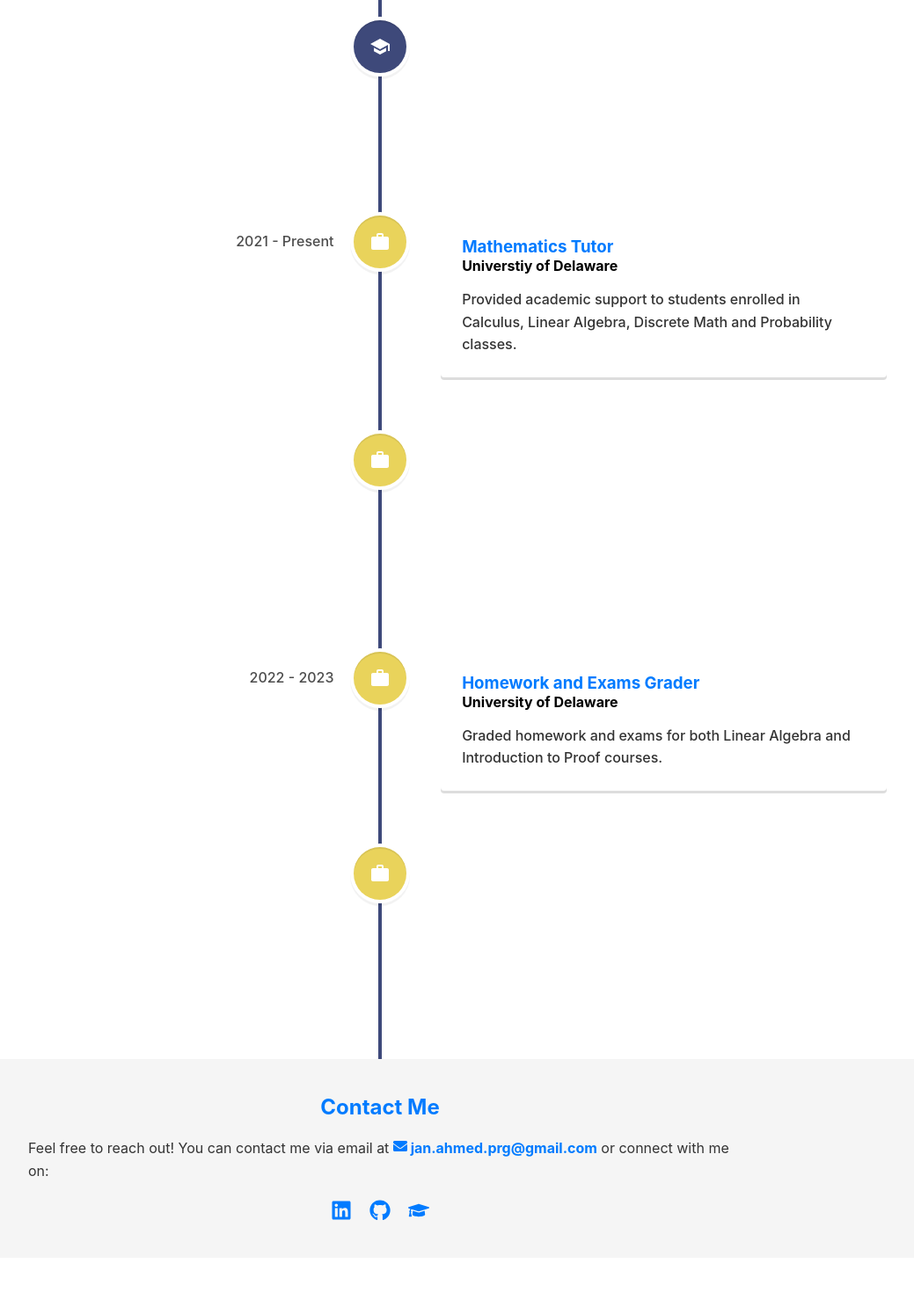
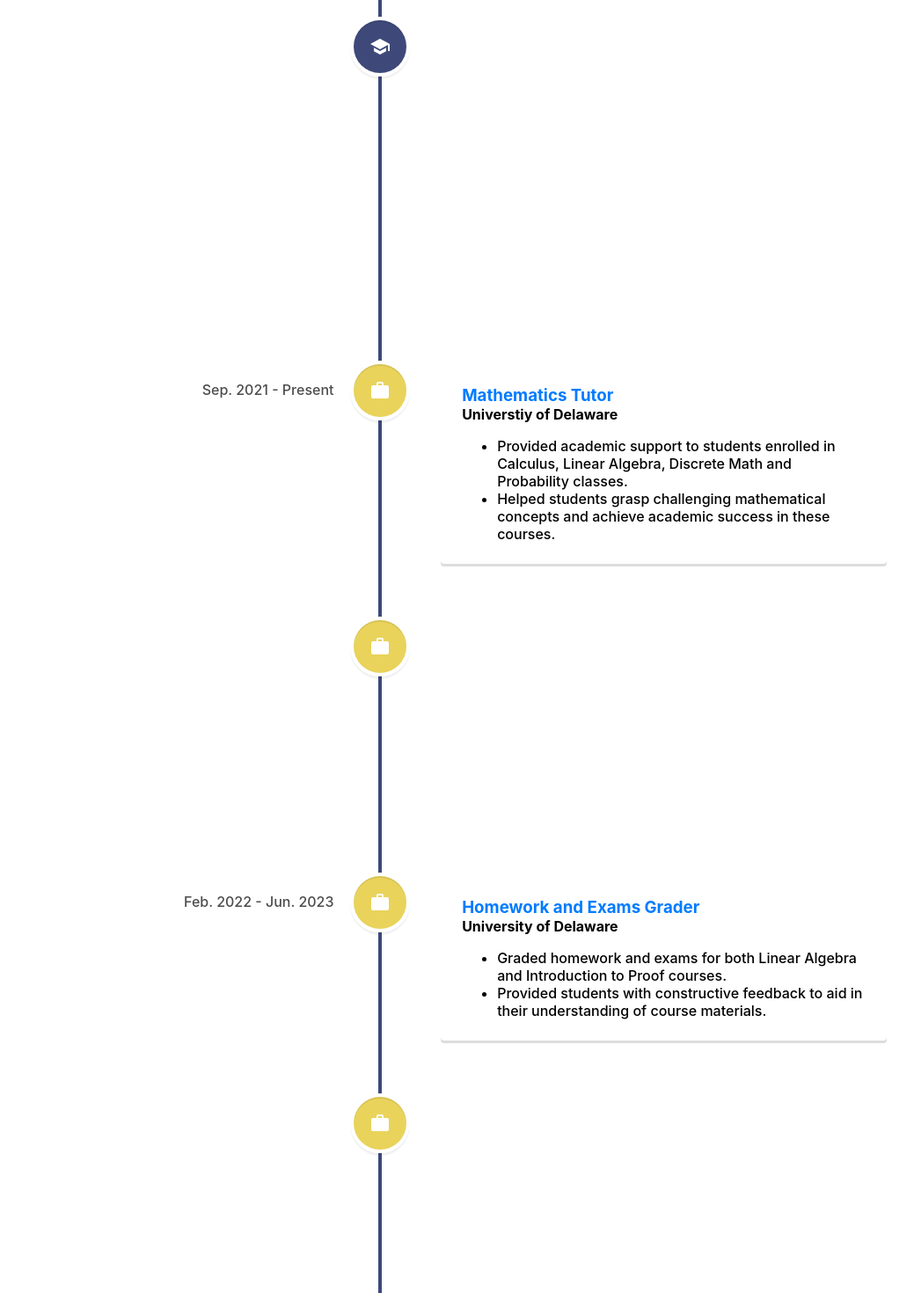
Before and after one commit to janahmedprg/janahmedprg.github.io, a React (Create React App) app: page /Jan-Ahmed/experience in a window 1280 px wide. Shown: the part 120-1590 px from the top of the page at 88% size, without its empty margins (208-1247 px from the left). Before the commit the page ends 1550 px from the top, so only its background shows below. Built offline with nearby package versions, Linux system fonts and the light colour scheme; no server answers.

Commit message:
new stuff

```diff
--- a/src/components/Experience.js
+++ b/src/components/Experience.js
@@ -12,8 +12,8 @@ function Experience() {
     <div className="experience">
       <VerticalTimeline lineColor="#3e497a">
         <VerticalTimelineElement
-          className="vertical-timeline-element--education"
-          date="2020 - 2024"
+          className="vertical-timeline-element--education vtel"
+          date="Sep. 2020 - May 2024"
           iconStyle={{ background: "#3e497a", color: "#fff" }}
           icon={<SchoolIcon />}
         >
@@ -21,15 +21,40 @@ function Experience() {
             Universtiy of Delaware
           </h3>
           <h4 className="vertical-timeline-element-subtitle">
-            {" "}
-            Bachelor of Science
+            Bachelor of Science in Applied Mathematics
           </h4>
-          <p> Double major in Applied Mathematics and Computer Science.</p>
+          <h4 className="vertical-timeline-element-subtitle">
+            Bachelor of Science in Computer Science
+          </h4>
+          <ul
+            style={{
+              fonSize: "10px",
+              fontWeight: "500",
+              marginBottom: "0",
+            }}
+          >
+            <li>
+              <b>GPA:</b> 3.934
+            </li>
+            <li>
+              <b>Co-Founder & Co-President:</b> Competitive Programming Club
+            </li>
+            <li>
+              <b>Directed Reading Program:</b> Reading Introduction to
+              Probability Models by Sheldon M. Ross
+            </li>
+            <li>
+              <b>Relevant Coursework:</b> Probability Theory, Linear Algebra,
+              Real Analysis, Combinatorics and Graph Theory, Optimization,
+              Machine Learning, Data Mining, Algorithms and Advanced
+              Programming, and Automata Theory
+            </li>
+          </ul>
         </VerticalTimelineElement>
 
         <VerticalTimelineElement
-          className="vertical-timeline-element--work"
-          date="2021 - Present"
+          className="vertical-timeline-element--work vtel"
+          date="Sep. 2021 - Present"
           iconStyle={{ background: "#e9d35b", color: "#fff" }}
           icon={<WorkIcon />}
         >
@@ -37,15 +62,27 @@ function Experience() {
           <h4 className="vertical-timeline-element-subtitle">
             Universtiy of Delaware
           </h4>
-          <p>
-            Provided academic support to students enrolled in Calculus, Linear
-            Algebra, Discrete Math and Probability classes.
-          </p>
+          <ul
+            style={{
+              fonSize: "10px",
+              fontWeight: "500",
+              marginBottom: "0",
+            }}
+          >
+            <li>
+              Provided academic support to students enrolled in Calculus, Linear
+              Algebra, Discrete Math and Probability classes.
+            </li>
+            <li>
+              Helped students grasp challenging mathematical concepts and
+              achieve academic success in these courses.
+            </li>
+          </ul>
         </VerticalTimelineElement>
 
         <VerticalTimelineElement
           className="vertical-timeline-element--work"
-          date="2022 - 2023"
+          date="Feb. 2022 - Jun. 2023"
           iconStyle={{ background: "#e9d35b", color: "#fff" }}
           icon={<WorkIcon />}
         >
@@ -53,14 +90,27 @@ function Experience() {
           <h4 className="vertical-timeline-element-subtitle">
             University of Delaware
           </h4>
-          <p>
-            Demonstrated leadership and teaching skills by guiding and assisting
-            10-20 students weekly during computer science lab sessions.
-          </p>
+          <ul
+            style={{
+              fonSize: "10px",
+              fontWeight: "500",
+              marginBottom: "0",
+            }}
+          >
+            <li>
+              Collaborated closely with professors from the University of
+              Delaware Computer Science Department.
+            </li>
+            <li>
+              Demonstrated leadership and teaching skills by guiding and
+              assisting 10-20 students weekly during computer science lab
+              sessions.
+            </li>
+          </ul>
         </VerticalTimelineElement>
         <VerticalTimelineElement
           className="vertical-timeline-element--work"
-          date="2022 - 2023"
+          date="Feb. 2022 - Jun. 2023"
           iconStyle={{ background: "#e9d35b", color: "#fff" }}
           icon={<WorkIcon />}
         >
@@ -70,14 +120,26 @@ function Experience() {
           <h4 className="vertical-timeline-element-subtitle">
             University of Delaware
           </h4>
-          <p>
-            Graded homework and exams for both Linear Algebra and Introduction
-            to Proof courses.
-          </p>
+          <ul
+            style={{
+              fonSize: "10px",
+              fontWeight: "500",
+              marginBottom: "0",
+            }}
+          >
+            <li>
+              Graded homework and exams for both Linear Algebra and Introduction
+              to Proof courses.
+            </li>
+            <li>
+              Provided students with constructive feedback to aid in their
+              understanding of course materials.
+            </li>
+          </ul>
         </VerticalTimelineElement>
         <VerticalTimelineElement
           className="vertical-timeline-element--work"
-          date="2022 - 2023"
+          date="Aug. 2022 - Nov. 2022"
           iconStyle={{ background: "#e9d35b", color: "#fff" }}
           icon={<WorkIcon />}
         >
@@ -85,11 +147,22 @@ function Experience() {
             Software Dev Engineer I
           </h3>
           <h4 className="vertical-timeline-element-subtitle">Amazon</h4>
-          <p>
-            Added a job metric tracker to the AWS Glue dashboard, improving data
-            monitoring capabilities of AWS Glue. Designed and implemented a tool
-            utilizing Spark in Scala to monitor data freshness.
-          </p>
+          <ul
+            style={{
+              fonSize: "10px",
+              fontWeight: "500",
+              marginBottom: "0",
+            }}
+          >
+            <li>
+              Added a job metric tracker to the AWS Glue dashboard, improving
+              data monitoring capabilities of AWS Glue.
+            </li>
+            <li>
+              Designed and implemented a tool utilizing Spark in Scala to
+              monitor data freshness.
+            </li>
+          </ul>
         </VerticalTimelineElement>
       </VerticalTimeline>
     </div>
--- a/src/components/Header.js
+++ b/src/components/Header.js
@@ -24,7 +24,7 @@ const Header = () => {
             </Link>
           </li>
           <li>
-            <Link to="/" smooth="true" duration={500}>
+            <Link to="#bottom" smooth="true" duration={500}>
               Contact
             </Link>
           </li>
--- a/src/components/Projects.js
+++ b/src/components/Projects.js
@@ -53,7 +53,6 @@ const Projects = () => {
             </li>
           </ul>
         </div>
-        {/* Add more project sections as needed */}
       </div>
     </section>
   );
--- a/src/css/Projects.css
+++ b/src/css/Projects.css
@@ -48,7 +48,7 @@
   }
 
   .form-container {
-    background-color: lightblue;
+    background-color: #d1f5ff;
     max-width: 800px;
     margin: auto;
     text-align: left;
```
